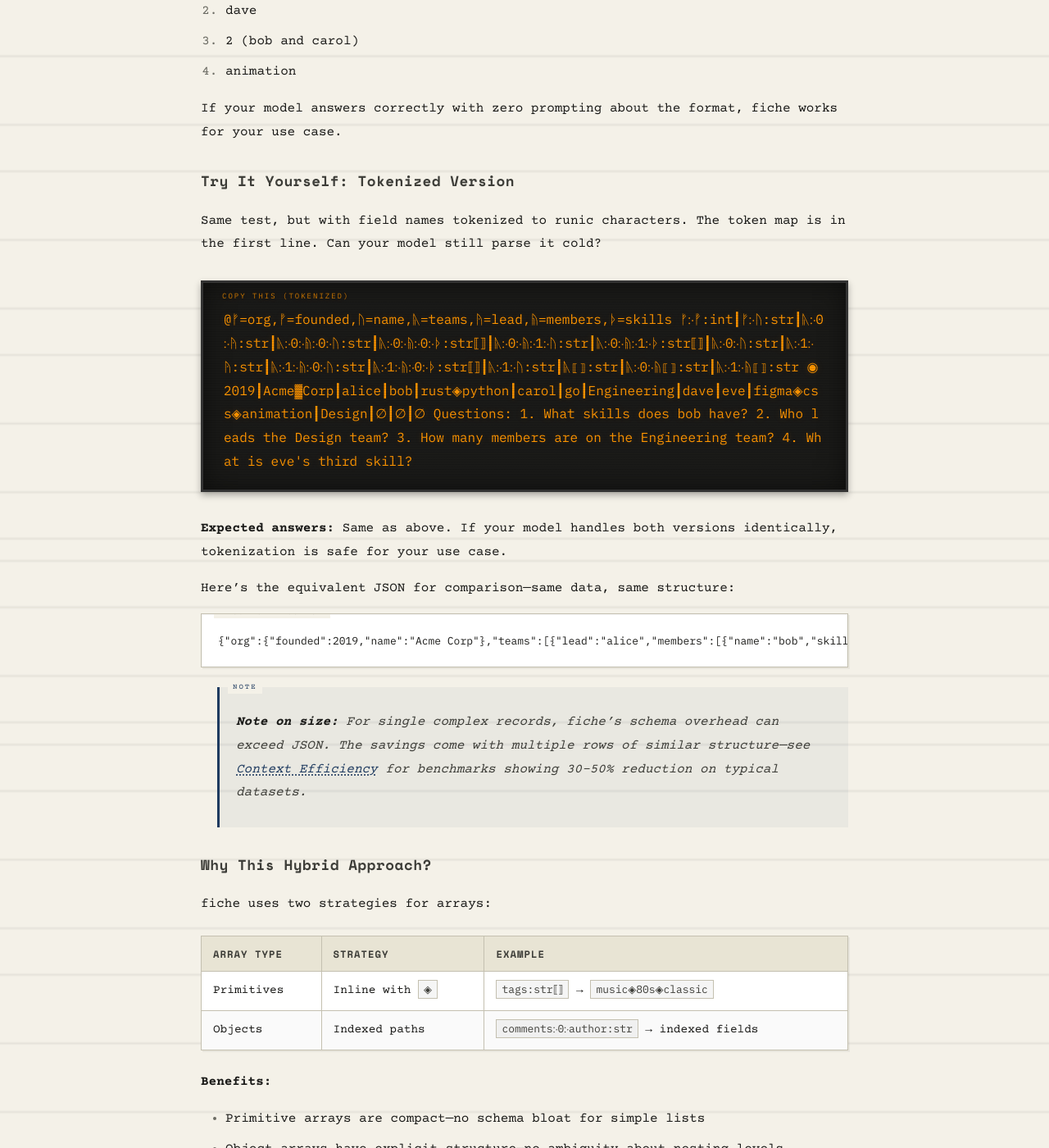
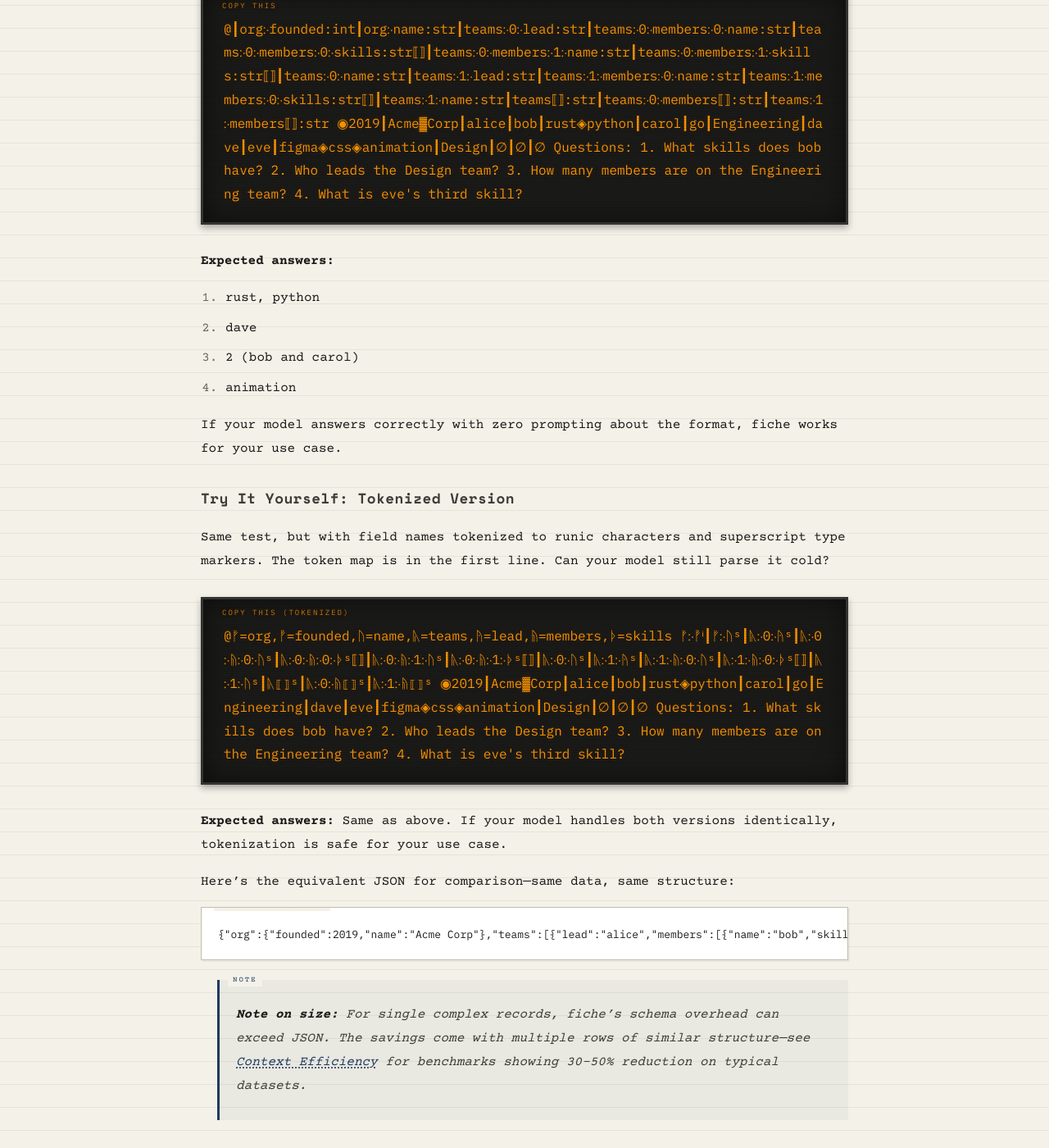
Before and after one commit to coryzibell/carrier98, a Jekyll site: the page built from docs/fiche.md, in a window 1280 px wide and 1400 px high, scrolled down 6469 px. Shown: the whole window at 82% size. Built offline with Jekyll 4.4.1, drawn with Linux system fonts in a browser that asks for light colours; some of the changed text lies outside the part shown.

Commit message:
▜ｾ╋ｫ┗→↝Ζν↟▃↕◞υﾚｯρ↤↟╩ω∨↙◝▍↙ｾΓﾌ╚∈β
F022666963686520312E363A2073757065727363726970742074797065206D61726B6572732028CBA2E281B1E1B6A0E1B58729

[sha256:base256_matrix|lz4:base16]

````diff
--- a/docs/fiche.md
+++ b/docs/fiche.md
@@ -14,7 +14,7 @@ title: fiche
     </div>
     <div class="meta-field">
       <span class="meta-label">Revision</span>
-      <span class="meta-value">1.5</span>
+      <span class="meta-value">1.6</span>
     </div>
     <div class="meta-field">
       <span class="meta-label">Status</span>
@@ -64,6 +64,17 @@ fiche follows this principle: **one document, two readers.**
 | `▓` | U+2593 | Dark shade | Minified space |
 | `⟦` `⟧` | U+27E6 U+27E7 | Mathematical brackets | Array type markers |
 | `,` `=` | U+002C U+003D | Comma, equals | Metadata key-value pairs |
+
+**Type markers** (superscript, single character):
+
+| Symbol | Unicode | Type |
+|--------|---------|------|
+| `ˢ` | U+02E2 | string |
+| `ⁱ` | U+2071 | integer |
+| `ᶠ` | U+1DA0 | float |
+| `ᵇ` | U+1D47 | boolean |
+
+Type markers replace the verbose `:str`, `:int`, `:float`, `:bool` annotations. Example: `nameˢ` instead of `name:str`.
 
 These characters were chosen for:
 - **Rarity**: Almost never appear in real data
@@ -218,12 +229,12 @@ If your model answers correctly with zero prompting about the format, fiche work
 
 ### Try It Yourself: Tokenized Version
 
-Same test, but with field names tokenized to runic characters. The token map is in the first line. Can your model still parse it cold?
+Same test, but with field names tokenized to runic characters and superscript type markers. The token map is in the first line. Can your model still parse it cold?
 
 <div class="readout">
   <span class="readout-label">COPY THIS (TOKENIZED)</span>
 @ᚠ=org,ᚡ=founded,ᚢ=name,ᚣ=teams,ᚤ=lead,ᚥ=members,ᚦ=skills
-ᚠ჻ᚡ:int┃ᚠ჻ᚢ:str┃ᚣ჻0჻ᚤ:str┃ᚣ჻0჻ᚥ჻0჻ᚢ:str┃ᚣ჻0჻ᚥ჻0჻ᚦ:str⟦⟧┃ᚣ჻0჻ᚥ჻1჻ᚢ:str┃ᚣ჻0჻ᚥ჻1჻ᚦ:str⟦⟧┃ᚣ჻0჻ᚢ:str┃ᚣ჻1჻ᚤ:str┃ᚣ჻1჻ᚥ჻0჻ᚢ:str┃ᚣ჻1჻ᚥ჻0჻ᚦ:str⟦⟧┃ᚣ჻1჻ᚢ:str┃ᚣ⟦⟧:str┃ᚣ჻0჻ᚥ⟦⟧:str┃ᚣ჻1჻ᚥ⟦⟧:str
+ᚠ჻ᚡⁱ┃ᚠ჻ᚢˢ┃ᚣ჻0჻ᚤˢ┃ᚣ჻0჻ᚥ჻0჻ᚢˢ┃ᚣ჻0჻ᚥ჻0჻ᚦˢ⟦⟧┃ᚣ჻0჻ᚥ჻1჻ᚢˢ┃ᚣ჻0჻ᚥ჻1჻ᚦˢ⟦⟧┃ᚣ჻0჻ᚢˢ┃ᚣ჻1჻ᚤˢ┃ᚣ჻1჻ᚥ჻0჻ᚢˢ┃ᚣ჻1჻ᚥ჻0჻ᚦˢ⟦⟧┃ᚣ჻1჻ᚢˢ┃ᚣ⟦⟧ˢ┃ᚣ჻0჻ᚥ⟦⟧ˢ┃ᚣ჻1჻ᚥ⟦⟧ˢ
 ◉2019┃Acme▓Corp┃alice┃bob┃rust◈python┃carol┃go┃Engineering┃dave┃eve┃figma◈css◈animation┃Design┃∅┃∅┃∅
 
 Questions:
@@ -289,23 +300,23 @@ The schema line includes a token map in the metadata section:
 
 ```
 @ᚠ=video,ᚡ=id,ᚢ=title,ᚣ=comments,ᚤ=author,ᚥ=text,ᚦ=replies
-ᚠ჻ᚡ:str┃ᚠ჻ᚢ:str┃ᚣ჻0჻ᚤ:str┃ᚣ჻0჻ᚥ:str┃ᚣ჻0჻ᚦ჻0჻ᚤ:str┃...
+ᚠ჻ᚡˢ┃ᚠ჻ᚢˢ┃ᚣ჻0჻ᚤˢ┃ᚣ჻0჻ᚥˢ┃ᚣ჻0჻ᚦ჻0჻ᚤˢ┃...
 ```
 
-**Format:** `@` followed by comma-separated `token=fieldname` pairs, then the schema fields.
+**Format:** `@` followed by comma-separated `token=fieldname` pairs, then the schema fields with superscript type markers.
 
 ### Example: Tokenized vs Untokenized
 
 **Untokenized (readable):**
 ```
-@┃video჻id:str┃video჻title:str┃comments჻0჻author:str┃comments჻0჻text:str
+@┃video჻idˢ┃video჻titleˢ┃comments჻0჻authorˢ┃comments჻0჻textˢ
 ◉dQw4w9WgXcQ┃Never▓Gonna▓Give▓You▓Up┃alice┃Classic!
 ```
 
 **Tokenized (compact):**
 ```
 @ᚠ=video,ᚡ=id,ᚢ=title,ᚣ=comments,ᚤ=author,ᚥ=text
-ᚠ჻ᚡ:str┃ᚠ჻ᚢ:str┃ᚣ჻0჻ᚤ:str┃ᚣ჻0჻ᚥ:str
+ᚠ჻ᚡˢ┃ᚠ჻ᚢˢ┃ᚣ჻0჻ᚤˢ┃ᚣ჻0჻ᚥˢ
 ◉dQw4w9WgXcQ┃Never▓Gonna▓Give▓You▓Up┃alice┃Classic!
 ```
 
````
